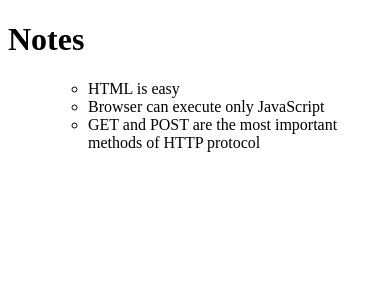
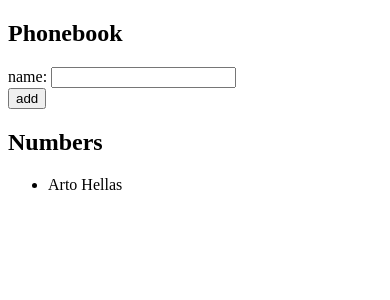
Before and after one commit to Synneks/fullstackopen-course, a React (Create React App) app in the folder part2-notes-part2-1/: page / in a window 390 px wide. Shown: the top 300 px of the page. Built offline with nearby package versions, Linux system fonts and the light colour scheme.

Commit message:
part2-2:6_phonebook-step1

```diff
--- a/part2-notes-part2-1/src/App.js
+++ b/part2-notes-part2-1/src/App.js
@@ -1,18 +1,40 @@
-import Note from './components/Note'
+import { useState } from "react";
 
-const App = ({ notes }) => {
+const App = () => {
+  const [persons, setPersons] = useState([{ name: "Arto Hellas" }]);
+  const [newName, setNewName] = useState("");
+
+  const handleNameInput = (e) => {
+    setNewName(e.target.value);
+  };
+  const addToPhonebook = (e) => {
+    e.preventDefault();
+    const newPerson = { name: newName };
+    setPersons(persons.concat(newPerson));
+    setNewName("");
+  };
+
   return (
     <div>
-      <h1>Notes</h1>
+      <h2>Phonebook</h2>
+      <form onSubmit={addToPhonebook}>
+        <div>
+          name:{" "}
+          <input name="nameInput" value={newName} onChange={handleNameInput} />
+        </div>
+        <div>
+          <button type="submit">add</button>
+        </div>
+      </form>
+      <h2>Numbers</h2>
       <ul>
-        <ul>
-          {notes.map(note =>
-            <Note key={note.id} note={note} />
-          )}
-        </ul>
+        {persons.map((person) => (
+          <li key={person.name}>{person.name}</li>
+        ))}
       </ul>
+      {newName !== "" && <p>Name is {newName}.</p>}
     </div>
-  )
-}
+  );
+};
 
-export default App
+export default App;
--- a/part2-notes-part2-1/src/index.js
+++ b/part2-notes-part2-1/src/index.js
@@ -1,25 +1,10 @@
-import ReactDOM from "react-dom/client"
+import { StrictMode } from "react";
+import ReactDOM from "react-dom/client";
 
-import App from "./App"
-
-const notes = [
-  {
-    id: 1,
-    content: "HTML is easy",
-    important: true,
-  },
-  {
-    id: 2,
-    content: "Browser can execute only JavaScript",
-    important: false,
-  },
-  {
-    id: 3,
-    content: "GET and POST are the most important methods of HTTP protocol",
-    important: true,
-  },
-]
+import App from "./App";
 
 ReactDOM.createRoot(document.getElementById("root")).render(
-  <App notes={notes} />
-)
+  <StrictMode>
+    <App />
+  </StrictMode>
+);
```
Also changed, not shown: part2-notes-part2-1/jsonconfig.json (added, +8 -0 lines), 1 other file (tests, documents, lock files or other folders).
